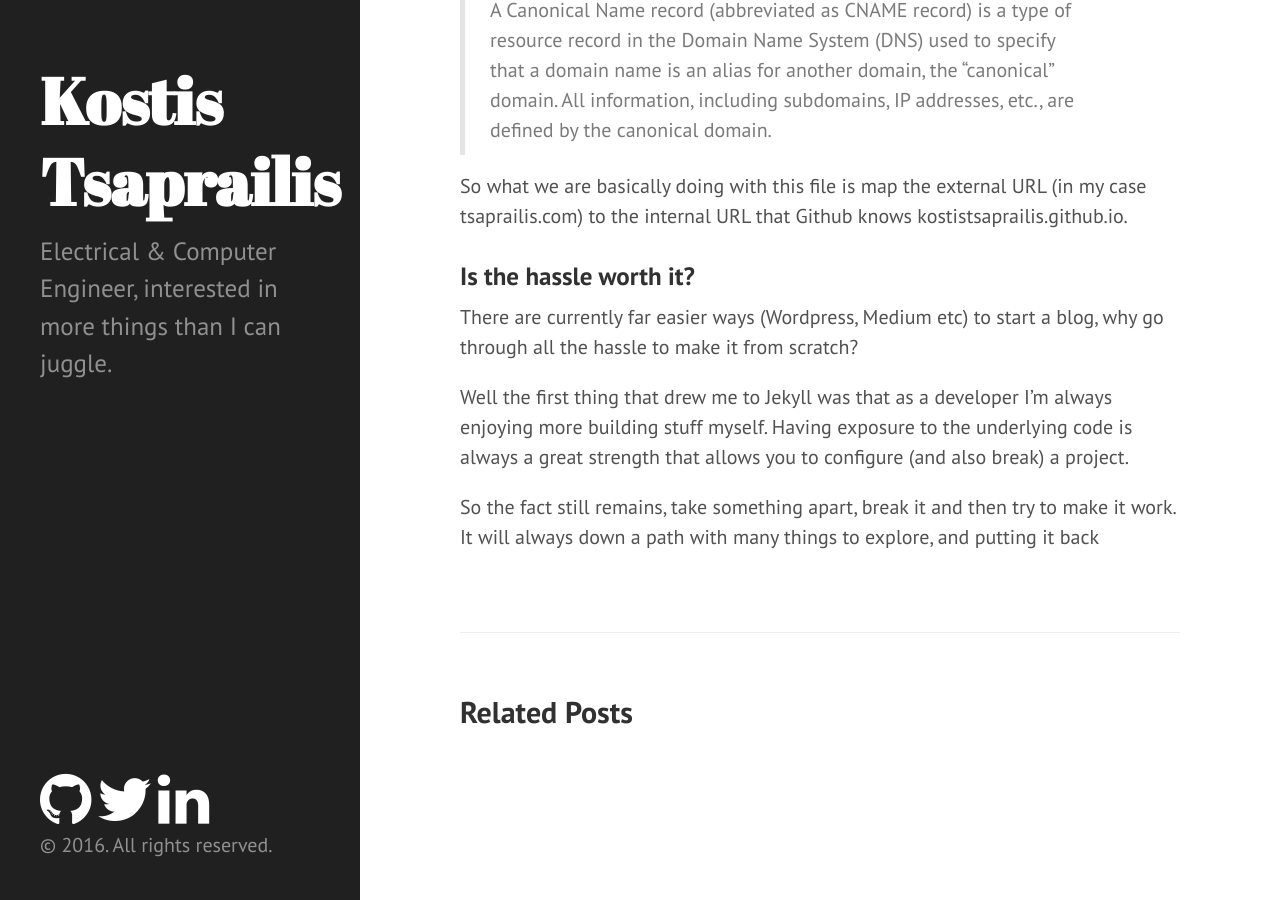
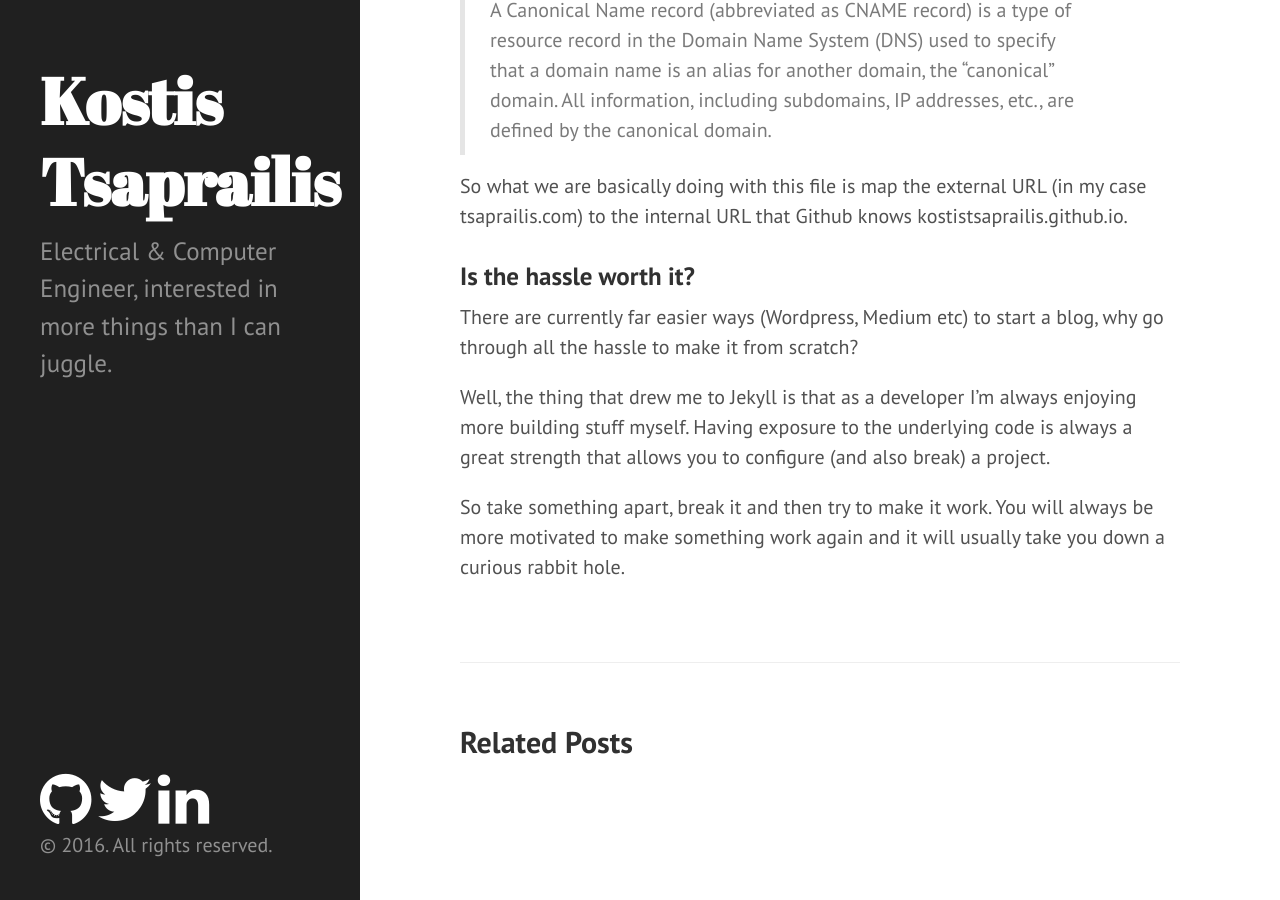
Before and after one commit to leokleist/kostistsaprailis.github.io, a Jekyll site: the page built from _posts/2016-05-08-How-to-not-make-a-blog.md, in a window 1280 px wide and 900 px high, scrolled down 1878 px. Built offline with Jekyll 4.4.1, drawn with Linux system fonts in a browser that asks for light colours; nearby versions of some CDN libraries; Markdown is read by kramdown in place of the engine named in the settings.

Commit message:
Fixing typos

```diff
--- a/_posts/2016-05-08-How-to-not-make-a-blog.md
+++ b/_posts/2016-05-08-How-to-not-make-a-blog.md
@@ -79,12 +79,13 @@ tsaprailis.com) to the internal URL that Github knows kostistsaprailis.github.io
 There are currently far easier ways (Wordpress, Medium etc) to start a blog,
 why go through all the hassle to make it from scratch?
 
-Well the first thing that drew me to Jekyll was that as a developer I'm always
+Well, the thing that drew me to Jekyll is that as a developer I'm always
 enjoying more building stuff myself. Having exposure to the underlying code is
 always a great strength that allows you to configure (and also break) a project.
 
-So the fact still remains, take something apart, break it and then try to make it
-work. It will always down a path with many things to explore, and putting it back
+So take something apart, break it and then try to make it work. You will always be
+more motivated to make something work again and it will usually take you down a curious
+rabbit hole.
 
 
 [githubpages-url]: https://pages.github.com/
```
